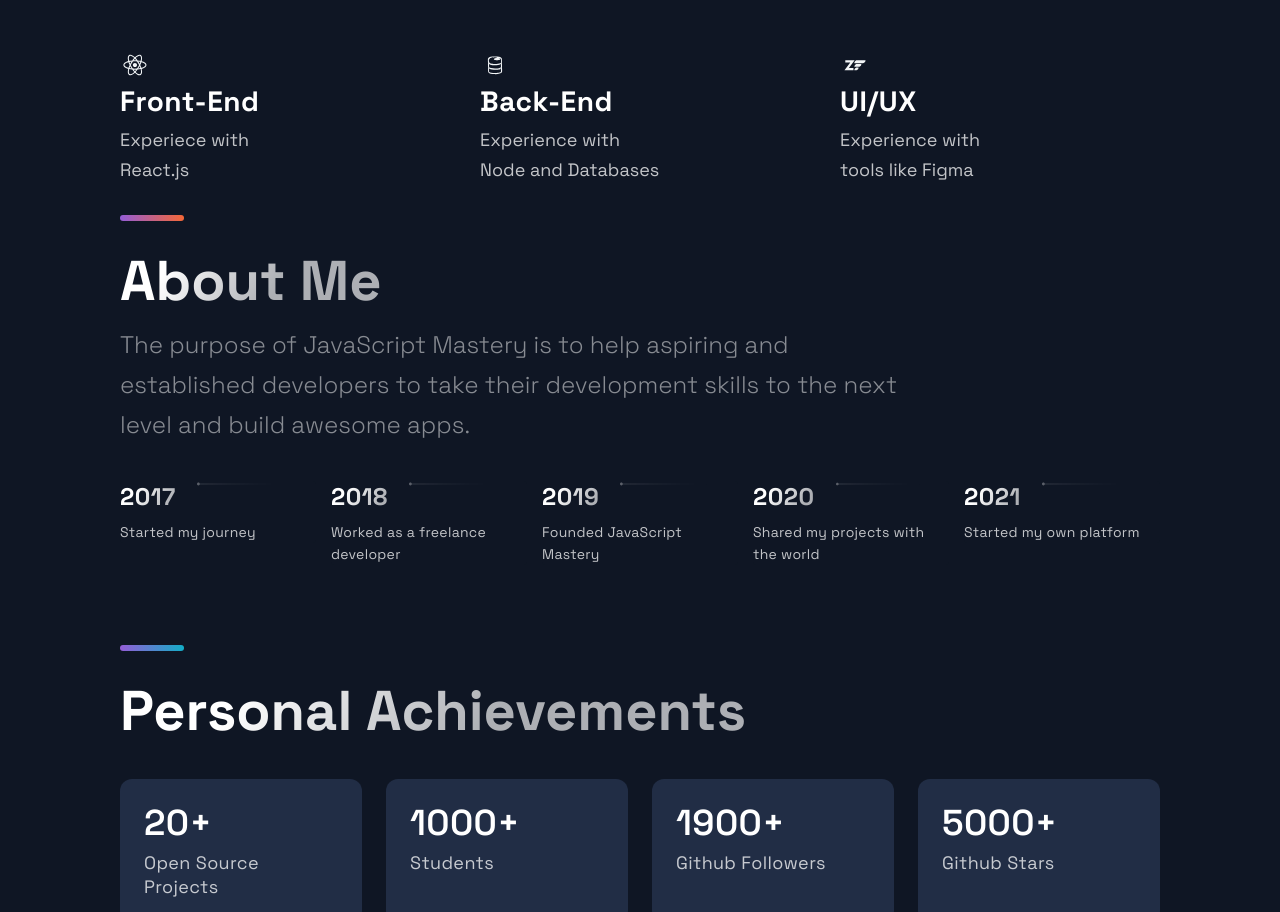
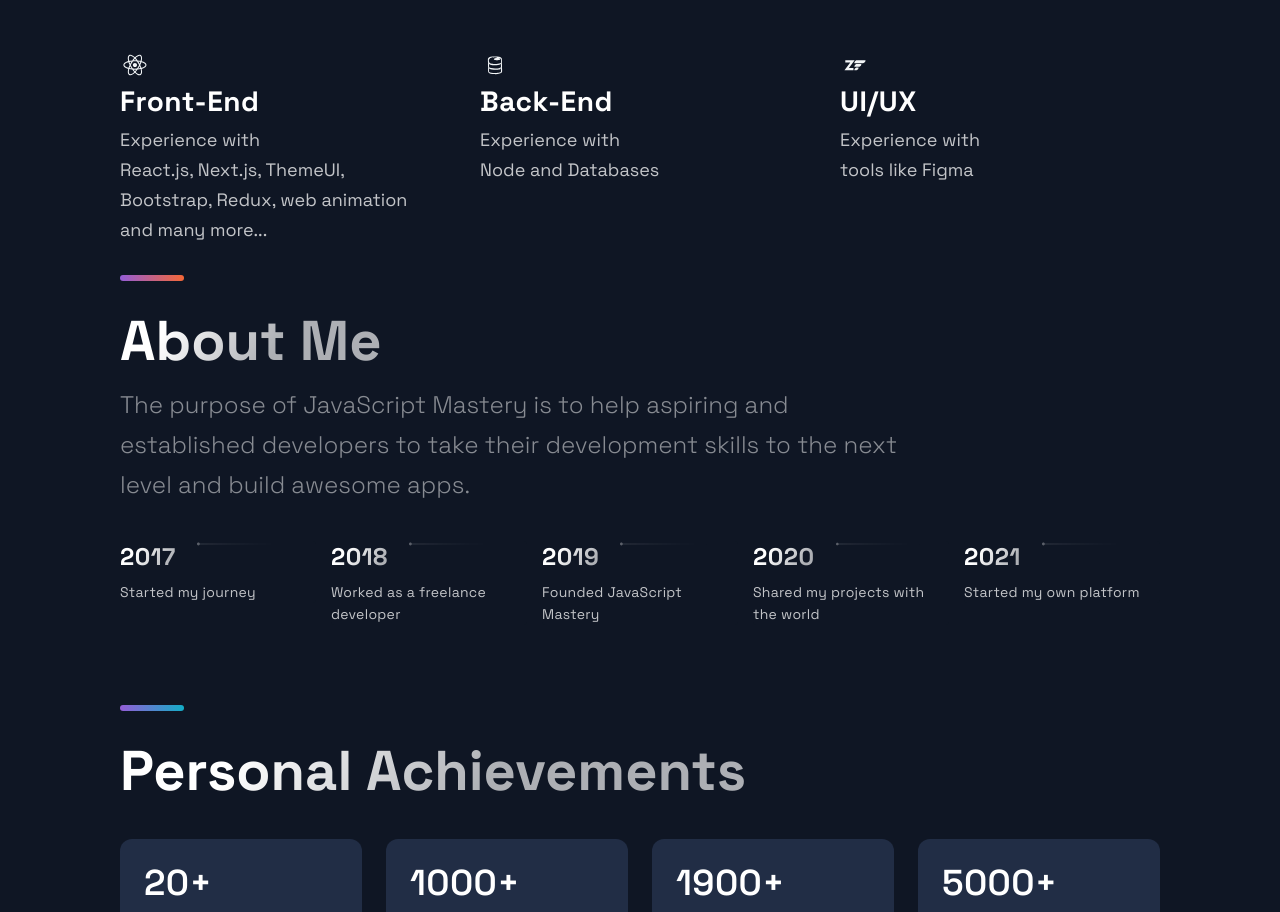
Before and after one commit to YoussefBayad/myportfolio, a Next.js app: page / in a window 1280 px wide. Shown: the part 3180-4092 px from the top of the page. Built offline with nearby package versions, Linux system fonts and the light colour scheme.

Commit message:
edit tech section content

```diff
--- a/src/components/Technologies/Technologies.js
+++ b/src/components/Technologies/Technologies.js
@@ -1,32 +1,44 @@
 import React from 'react';
 import { DiFirebase, DiReact, DiZend } from 'react-icons/di';
-import { Section, SectionDivider, SectionText, SectionTitle } from '../../styles/GlobalComponents';
-import { List, ListContainer, ListItem, ListParagraph, ListTitle } from './TechnologiesStyles';
+import {
+  Section,
+  SectionDivider,
+  SectionText,
+  SectionTitle,
+} from '../../styles/GlobalComponents';
+import {
+  List,
+  ListContainer,
+  ListItem,
+  ListParagraph,
+  ListTitle,
+} from './TechnologiesStyles';
 
-const Technologies = () =>  (
-  <Section id="tech">
+const Technologies = () => (
+  <Section id='tech'>
     <SectionDivider divider />
     <SectionTitle>Technologies</SectionTitle>
     <SectionText>
-      I've worked with a range a technologies in the web development world.
-      From Back-end To Design
+      I've worked with a range a technologies in the web development world. From
+      Back-end To Design
     </SectionText>
     <List>
       <ListItem>
         <picture>
-          <DiReact size="3rem" />
+          <DiReact size='3rem' />
         </picture>
         <ListContainer>
           <ListTitle>Front-End</ListTitle>
           <ListParagraph>
-            Experiece with <br />
-            React.js
+            Experience with <br />
+            React.js, Next.js, ThemeUI, Bootstrap, Redux, web animation and many
+            more...
           </ListParagraph>
         </ListContainer>
       </ListItem>
       <ListItem>
         <picture>
-          <DiFirebase size="3rem" />
+          <DiFirebase size='3rem' />
         </picture>
         <ListContainer>
           <ListTitle>Back-End</ListTitle>
@@ -38,7 +50,7 @@ const Technologies = () =>  (
       </ListItem>
       <ListItem>
         <picture>
-          <DiZend size="3rem" />
+          <DiZend size='3rem' />
         </picture>
         <ListContainer>
           <ListTitle>UI/UX</ListTitle>
```
